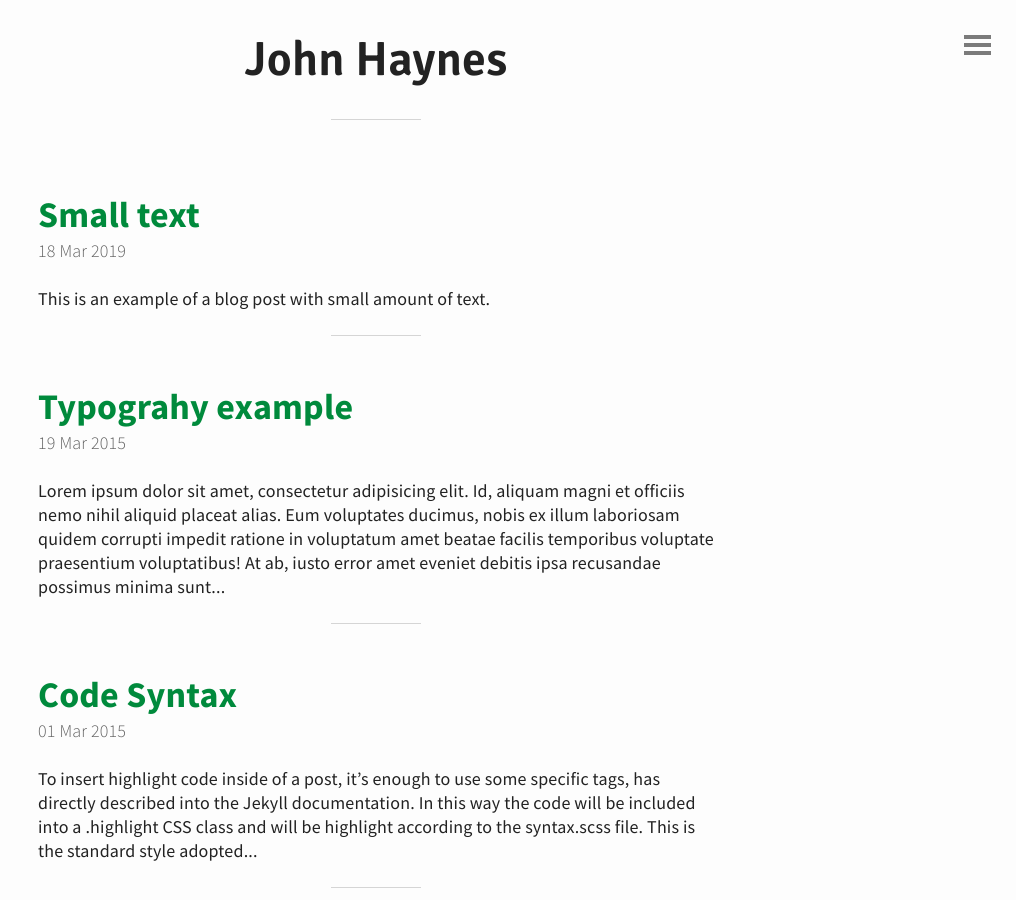
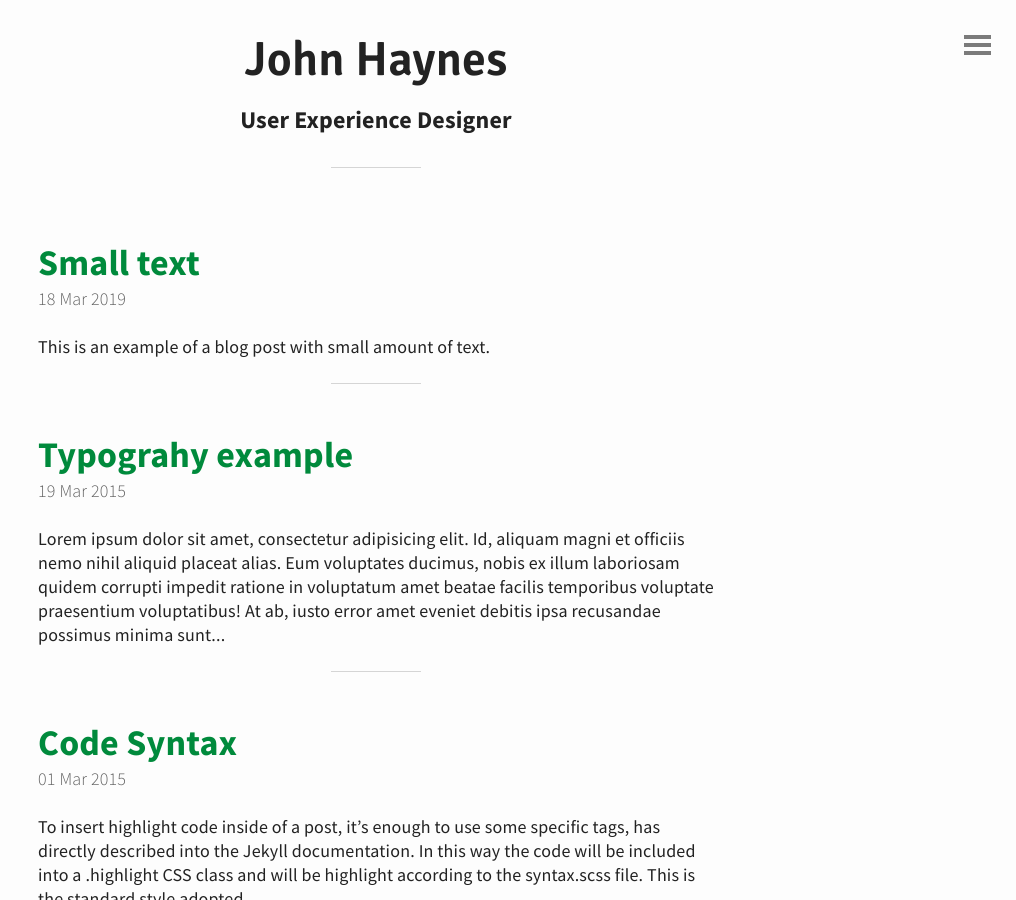
Before and after one commit to johnhayn-es/johnhayn-es, a Jekyll site: the page built from index.html, in a window 1280 px wide and 900 px high. Shown: the whole window, without its empty margins (264-1280 px from the left). Built offline with Jekyll 4.4.1, drawn with Linux system fonts in a browser that asks for light colours; the list of posts is cut into pages by our own code.

Commit message:
Update header-custom.html

```diff
--- a/_includes/header-custom.html
+++ b/_includes/header-custom.html
@@ -3,6 +3,7 @@
 	<!-- Your custom header here -->
 	<a href="{{ site.baseurl }}">
 	  <h1>John Haynes</h1>
+	  <h3>User Experience Designer</h3>
 	</a>
 
 </header>
```
